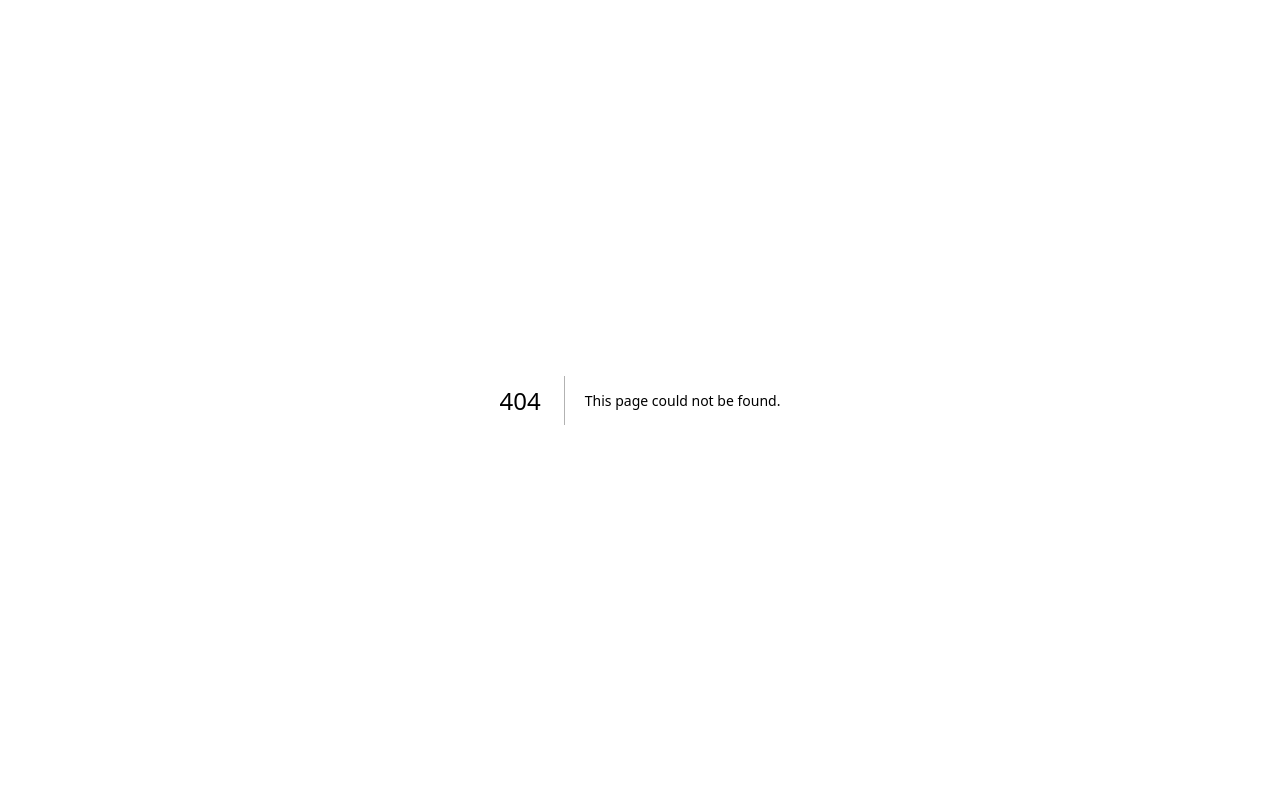
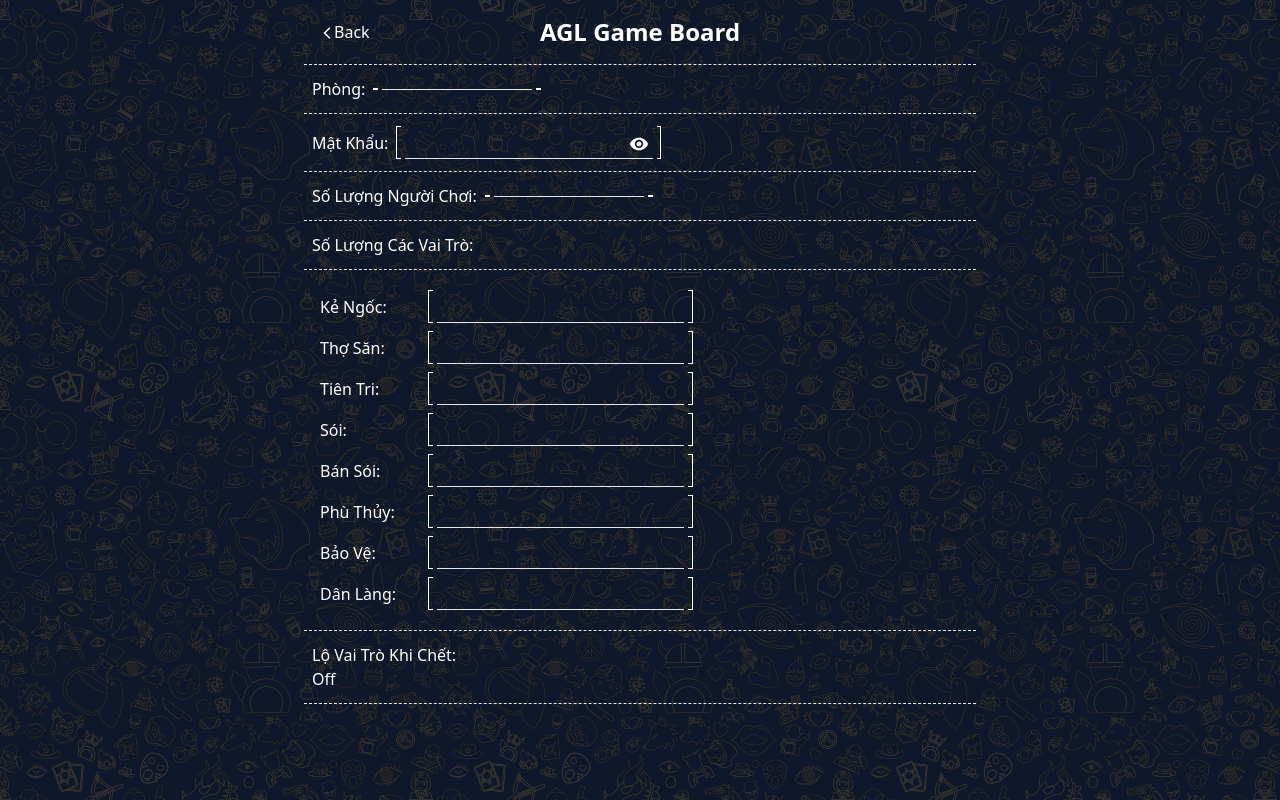
Before and after one commit to thanhquyagl/board-game-app, a Next.js app: page /player/setting in a window 1280 px wide. Before the commit this address had no page. Built offline with nearby package versions, Linux system fonts and the light colour scheme.

Commit message:
update function admin-player/ setting

```diff
--- a/src/pages/admin/setting.tsx
+++ b/src/pages/admin/setting.tsx
@@ -17,6 +17,17 @@ import {
 
 import { ref, update, onValue } from "firebase/database";
 import { database } from "../../../firebase/config";
+
+const roleTranslations: { [key: string]: string } = {
+  fool: 'Kẻ Ngốc',
+  hunter: 'Thợ Săn',
+  seer: 'Tiên Tri',
+  werewolf: 'Sói',
+  halfWerewolf: 'Bán Sói',
+  witch: 'Phù Thủy',
+  guardian: 'Bảo Vệ',
+  villager: 'Dân Làng',
+};
 
 export default function Setting() {
   const router = useRouter();
@@ -165,6 +176,7 @@ export default function Setting() {
                   value={roomDetail?.limit || ''}
                   onChange={handleInputChange}
                   name="limit"
+                  min={1}
                 />
               </div>
             </div>
@@ -176,7 +188,7 @@ export default function Setting() {
           {['fool', 'hunter', 'seer', 'werewolf', 'halfWerewolf', 'witch', 'guardian', 'villager'].map(role => (
             <div className="py-1 px-4" key={role}>
               <div className="flex items-center gap-2">
-                <p className="min-w-[100px]">{role}: </p>
+                <p className="min-w-[100px]">{roleTranslations[role]}: </p>
                 <div className="group-input">
                   <input
                     type="number"
@@ -192,9 +204,9 @@ export default function Setting() {
                       }));
                     }}
                     name={role}
+                    min={1}
                   />
                 </div>
-                <p>{role.charAt(0).toUpperCase() + role.slice(1)}</p>
               </div>
             </div>
           ))}
--- a/src/pages/player/index.tsx
+++ b/src/pages/player/index.tsx
@@ -169,7 +169,7 @@ export default function Player() {
               className="p-2"
               title="Setting"
               onClick={() => {
-                router.push('/admin/setting')
+                router.push(`/player/setting?idRoom=${id}`)
               }}
             >
               [ Setting ]
--- /dev/null
+++ b/src/pages/player/setting.tsx
@@ -0,0 +1,127 @@
+'use client'
+
+import { useEffect, useState } from "react";
+import { useRouter, useSearchParams } from "next/navigation";
+import ArrowBackIosNewIcon from '@mui/icons-material/ArrowBackIosNew';
+import VisibilityIcon from '@mui/icons-material/Visibility';
+
+import { ref, onValue } from "firebase/database";
+import { database } from "../../../firebase/config";
+
+const roleTranslations: { [key: string]: string } = {
+  fool: 'Kẻ Ngốc',
+  hunter: 'Thợ Săn',
+  seer: 'Tiên Tri',
+  werewolf: 'Sói',
+  halfWerewolf: 'Bán Sói',
+  witch: 'Phù Thủy',
+  guardian: 'Bảo Vệ',
+  villager: 'Dân Làng',
+};
+
+export default function Setting() {
+  const router = useRouter();
+  const searchParams = useSearchParams();
+  const idRoom = searchParams.get('idRoom');
+
+  const [statusPass, setStatusPass] = useState<boolean>(false);
+  const [roomDetail, setRoomDetail] = useState<any>(null);
+
+  useEffect(() => {
+    if (!idRoom) return;
+
+    const roomRef = ref(database, `rooms/${idRoom}`);
+    const unsubscribeRoom = onValue(roomRef, (snapshot) => {
+      if (snapshot.exists()) {
+        setRoomDetail(snapshot.val());
+      }
+    }, (error) => {
+      console.log(error);
+    });
+
+    return () => {
+      unsubscribeRoom();
+    };
+  }, [idRoom]);
+
+  return (
+    <>
+      <div className="bg-transparent absolute top-0 left-0 w-full text-white z-10">
+        <div className="flex justify-between gap-2 max-w-2xl min-h-[60px] mx-auto py-3 px-2">
+          <div className="absolute top-1/2 left-1/2 -translate-x-1/2 -translate-y-1/2">
+            <h1 className="text-2xl font-semibold">AGL Game Board</h1>
+          </div>
+          <button className="px-2" onClick={() => history.back()}>
+            <ArrowBackIosNewIcon sx={{ fontSize: '14px', marginBottom: '2px' }} />
+            <span>Back</span>
+          </button>
+          <div className="p-2">　</div>
+        </div>
+      </div>
+      <div className="bg-slate-900 bg-hero-standard text-white min-h-screen pt-16 pb-2 px-2 flex">
+        <div className="absolute top-0 left-0 bg-hero-standard w-full h-full bg-filter"></div>
+        <div className="relative max-w-2xl mx-auto w-full flex flex-col">
+          <div className="border-t border-dashed py-3 px-2">
+            <div className="flex items-center gap-2">
+              <p>Phòng: </p>
+              <div className="group-input">
+                <p className="border-b min-w-[150px]">{roomDetail?.name}</p>
+              </div>
+            </div>
+          </div>
+          <div className="border-t border-dashed py-3 px-2">
+            <div className="flex items-center gap-2">
+              <p>Mật Khẩu: </p>
+              <div className="relative group-input">
+                <input
+                  type={statusPass ? "text" : "password"}
+                  className="bg-transparent border-b px-2 py-1 relative focus:outline-none w-full"
+                  value={roomDetail?.pass || ''}
+                  name="pass"
+                  readOnly
+                />
+                <button
+                  className="absolute top-1/2 -translate-y-1/2 right-3"
+                  onClick={() => setStatusPass(!statusPass)}
+                >
+                  <VisibilityIcon fontSize="small" />
+                </button>
+              </div>
+            </div>
+          </div>
+          <div className="border-t border-dashed py-3 px-2">
+            <div className="flex items-center gap-2">
+              <p>Số Lượng Người Chơi: </p>
+              <div className="group-input">
+                <p className="border-b min-w-[150px]">{roomDetail?.limit}</p>
+              </div>
+            </div>
+          </div>
+          <div className="border-y border-dashed py-3 px-2 mb-4">
+            <p>Số Lượng Các Vai Trò:</p>
+          </div>
+          {['fool', 'hunter', 'seer', 'werewolf', 'halfWerewolf', 'witch', 'guardian', 'villager'].map(role => (
+            <div className="py-1 px-4" key={role}>
+              <div className="flex items-center gap-2">
+                <p className="min-w-[100px]">{roleTranslations[role]}: </p>
+                <div className="group-input">
+                  <input
+                    type="number"
+                    className="bg-transparent border-b px-2 py-1 relative focus:outline-none w-full"
+                    value={roomDetail?.roles?.[role] || ''}
+                    name={role}
+                    readOnly
+                  />
+                </div>
+              </div>
+            </div>
+          ))}
+          <div className="border-y border-dashed py-3 px-2 my-4">
+            <p>Lộ Vai Trò Khi Chết: </p>
+            <p>{roomDetail?.roles?.revealedOnDeath ? 'On' : 'Off'}</p>
+          </div>
+        </div>
+      </div>
+    </>
+  );
+}
```
